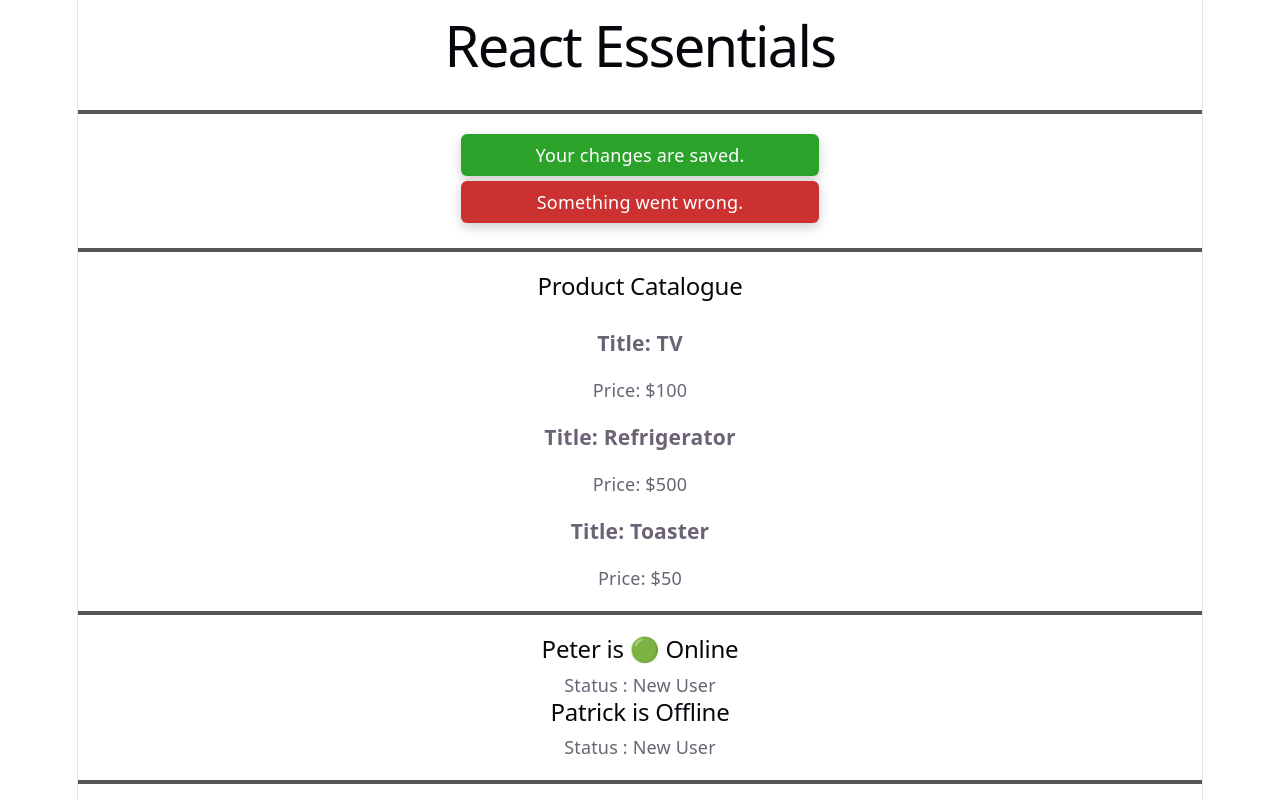
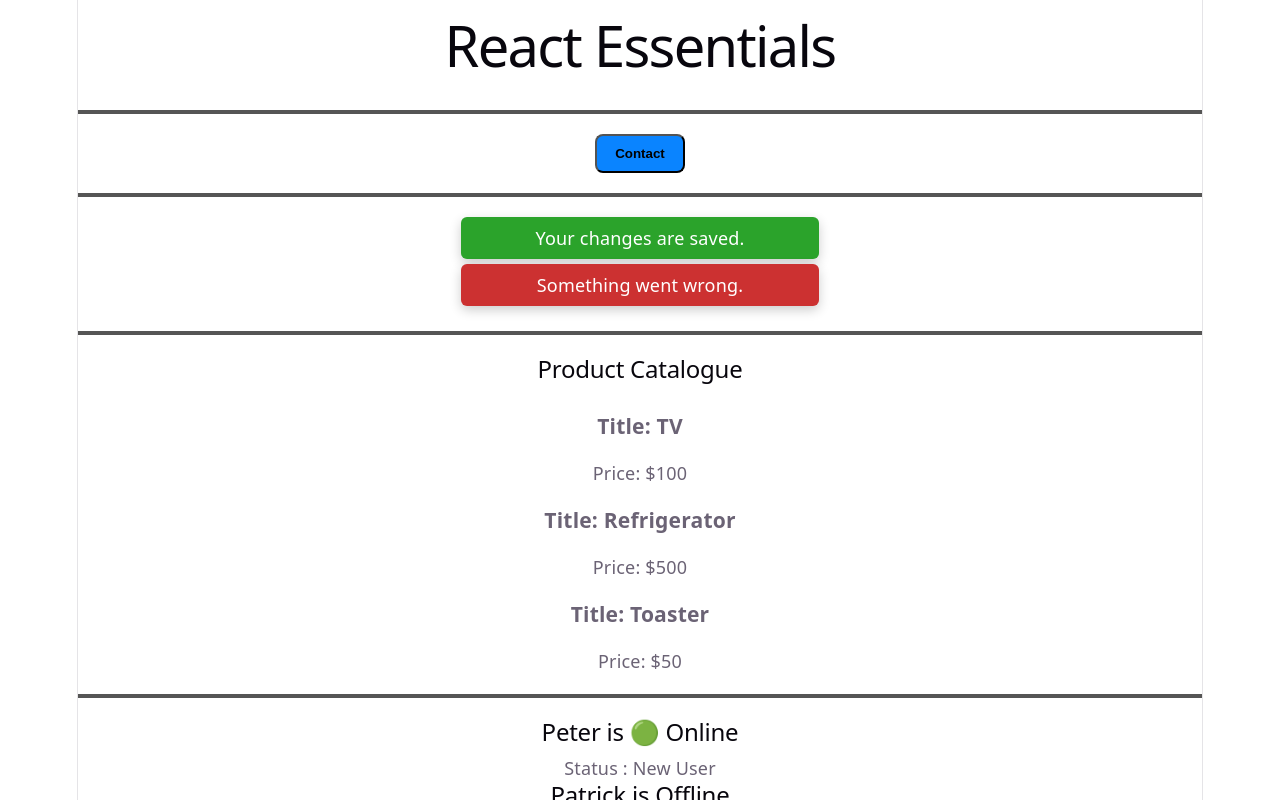
Before and after one commit to Abdulqadir-B/react.js, a React (Vite) app in the folder core-essentials/: page / in a window 1280 px wide. Shown: the top 800 px of the page. Built offline with nearby package versions, Linux system fonts and the light colour scheme.

Commit message:
events and event handling in react

```diff
--- a/core-essentials/src/App.css
+++ b/core-essentials/src/App.css
@@ -29,7 +29,10 @@ hr {
   width: fit-content;
   padding: 10px 18px;
   cursor: pointer;
-  border-radius: 10px;
+  border-radius: 8px;
+  background-color: #0A84FF;
+  color: black;
+  font-weight:bolder;
 }
 
 .hero {
--- a/core-essentials/src/App.jsx
+++ b/core-essentials/src/App.jsx
@@ -7,11 +7,14 @@ import { Product } from './Product'
 import { UserDetails } from './UserDetails'
 import { ProductList } from './ProductList'
 import { Alert } from './Alert'
+import { Events } from './Events'
 
 function App() {
   return (
     <>
       <h1> React Essentials </h1>
+      <hr />
+      <Events text="Contact" />
       <hr />
       <Alert title="Your changes are saved." type="success" />
       <Alert title="Something went wrong." type="error" />
--- /dev/null
+++ b/core-essentials/src/Events.jsx
@@ -0,0 +1,7 @@
+export const Events = ({text}) => {
+    const handleClick = (e) => {
+        console.log(e.target, e.type, e.clientX, e.clientY);
+    }
+
+    return <button onClick={handleClick} className="primary-button">{text}</button>
+}
```
